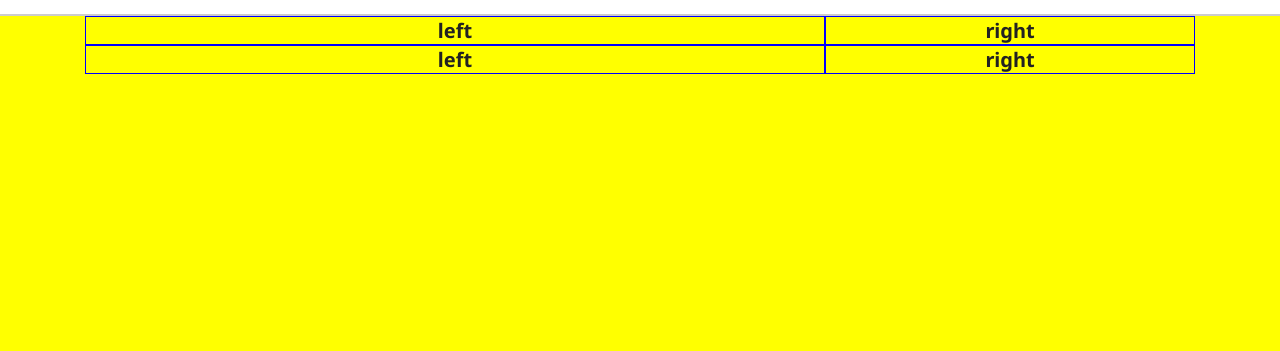
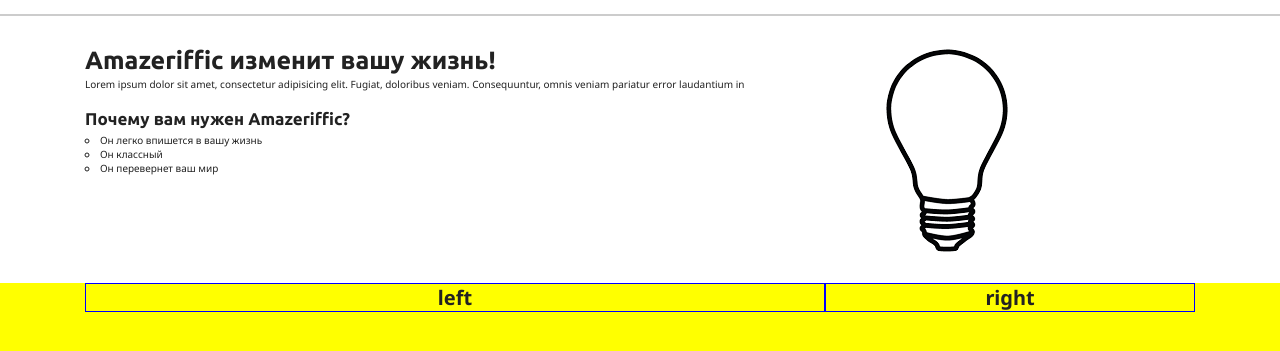
Before and after one commit to enterkvas/Amazeriffic_bootstrap_4, a plain HTML site: page index.html in a window 1280 px wide. Shown: the part 73-424 px from the top of the page. Drawn offline with Linux system fonts and the light colour scheme.

Commit message:
Fourth commit - main block is ready

```diff
--- a/index.html
+++ b/index.html
@@ -40,10 +40,21 @@
       <div class="container">
         <div class="row justify-content-center no-gutters">
           <div class="col-md-8">
-            <div class="block">left</div>
+            <h2>Amazeriffic изменит вашу жизнь!</h2>
+            <p>
+              Lorem ipsum dolor sit amet, consectetur adipisicing elit. Fugiat,
+              doloribus veniam. Consequuntur, omnis veniam pariatur error
+              laudantium in
+            </p>
+            <h3>Почему вам нужен Amazeriffic?</h3>
+            <ul class="ul-main">
+              <li>Он легко впишется в вашу жизнь</li>
+              <li>Он классный</li>
+              <li>Он перевернет ваш мир</li>
+            </ul>
           </div>
           <div class="col-md-4">
-            <div class="block">right</div>
+            <img src="img/lightbulb.jpg" alt="Картинка лампочка" />
           </div>
         </div>
       </div>
--- a/less/sections/_block-main.less
+++ b/less/sections/_block-main.less
@@ -0,0 +1,24 @@
+.main {
+    padding-top: 3em;
+    padding-bottom: 3em;
+    background: #fff;
+    h2 {
+        font-size: 2.5em;
+        margin-bottom: 0.1em;
+    }
+    p {
+        margin-bottom: 1.8em;
+    }
+    h3 {
+        font-size: 1.7em;
+        margin-bottom: 0.3em;
+    }
+    .ul-main {
+        list-style: inside;
+        list-style-type: circle;
+    }
+    img {
+        max-width: 100%;
+        margin-left: 6em;
+    }
+}
```
Also changed, not shown: css/main.css, img/lightbulb.jpg (added).
